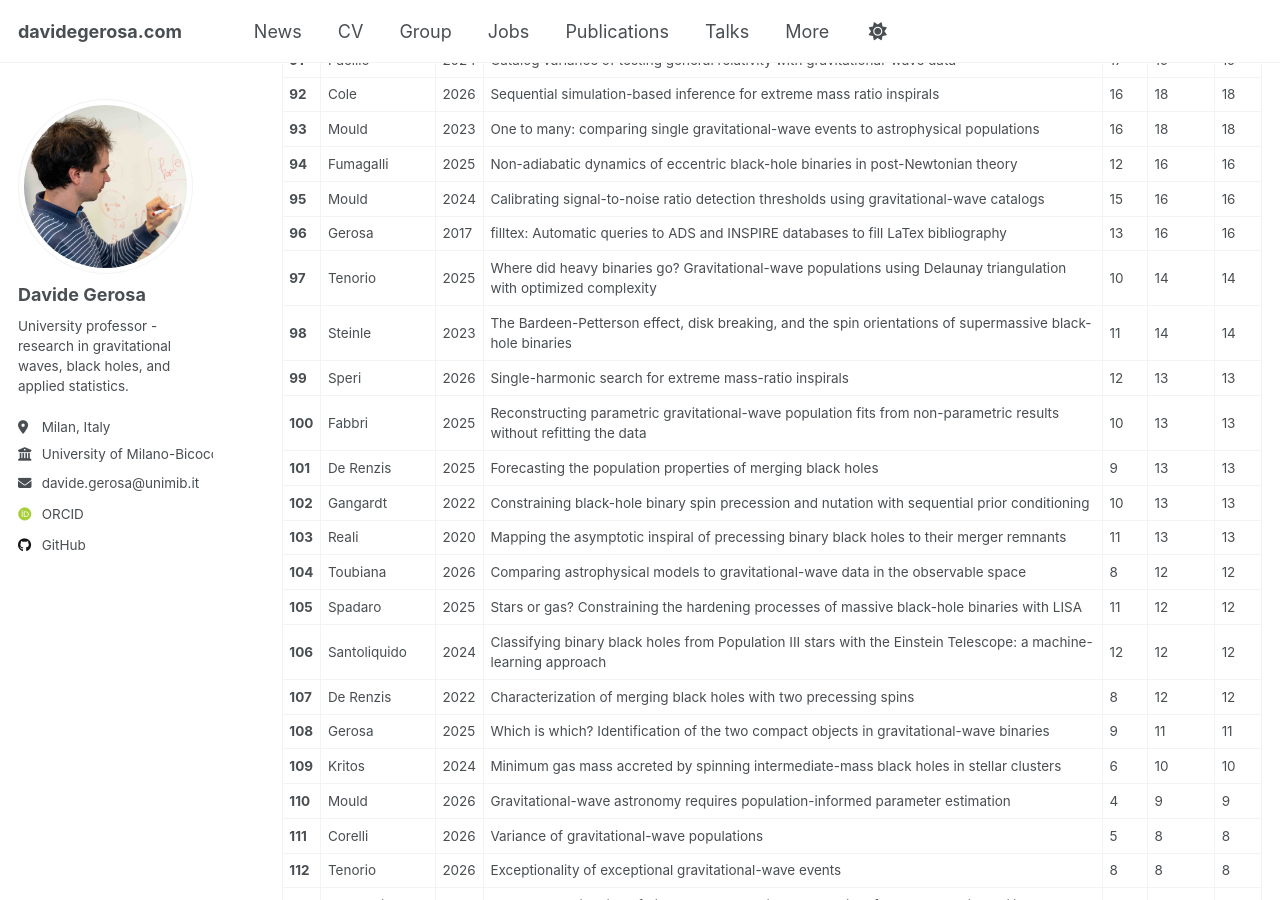
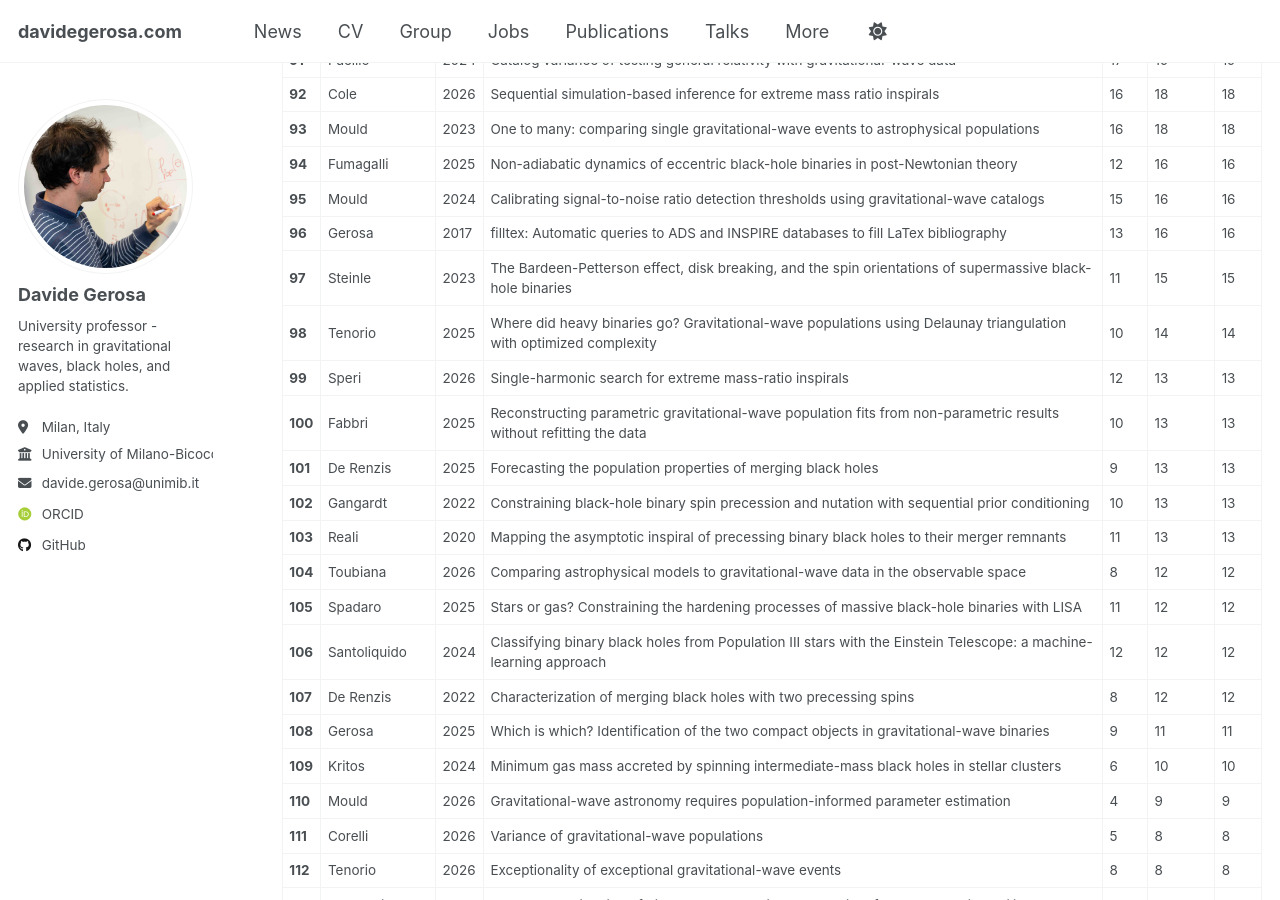
Before and after one commit to dgerosa/website, a Jekyll site: the page built from _pages/citations.md, in a window 1280 px wide and 900 px high, scrolled down 4202 px. Built offline with Jekyll 4.4.1, drawn with Linux system fonts in a browser that asks for light colours; some web fonts are replaced; some of the changed text lies outside the part shown.

Commit message:
Website update from workflow

```diff
--- a/_pages/_citations.md
+++ b/_pages/_citations.md
@@ -105,8 +105,8 @@
 | **94** | Fumagalli | 2025 | Non-adiabatic dynamics of eccentric black-hole binaries in post-Newtonian theory | 12 | 16 | 16 |
 | **95** | Mould | 2024 | Calibrating signal-to-noise ratio detection thresholds using gravitational-wave catalogs | 15 | 16 | 16 |
 | **96** | Gerosa | 2017 | filltex: Automatic queries to ADS and INSPIRE databases to fill LaTex bibliography | 13 | 16 | 16 |
-| **97** | Tenorio | 2025 | Where did heavy binaries go? Gravitational-wave populations using Delaunay triangulation with optimized complexity | 10 | 14 | 14 |
-| **98** | Steinle | 2023 | The Bardeen-Petterson effect, disk breaking, and the spin orientations of supermassive black-hole binaries | 11 | 14 | 14 |
+| **97** | Steinle | 2023 | The Bardeen-Petterson effect, disk breaking, and the spin orientations of supermassive black-hole binaries | 11 | 15 | 15 |
+| **98** | Tenorio | 2025 | Where did heavy binaries go? Gravitational-wave populations using Delaunay triangulation with optimized complexity | 10 | 14 | 14 |
 | **99** | Speri | 2026 | Single-harmonic search for extreme mass-ratio inspirals | 12 | 13 | 13 |
 | **100** | Fabbri | 2025 | Reconstructing parametric gravitational-wave population fits from non-parametric results without refitting the data | 10 | 13 | 13 |
 | **101** | De Renzis | 2025 | Forecasting the population properties of merging black holes | 9 | 13 | 13 |
```
Also changed, not shown: other parts of _pages/_citations.md (+8 -8 lines), _pages/_group.md (+1 -1 lines), _pages/_publications.md (+1 -1 lines), _pages/_talks.md (+1 -1 lines).
